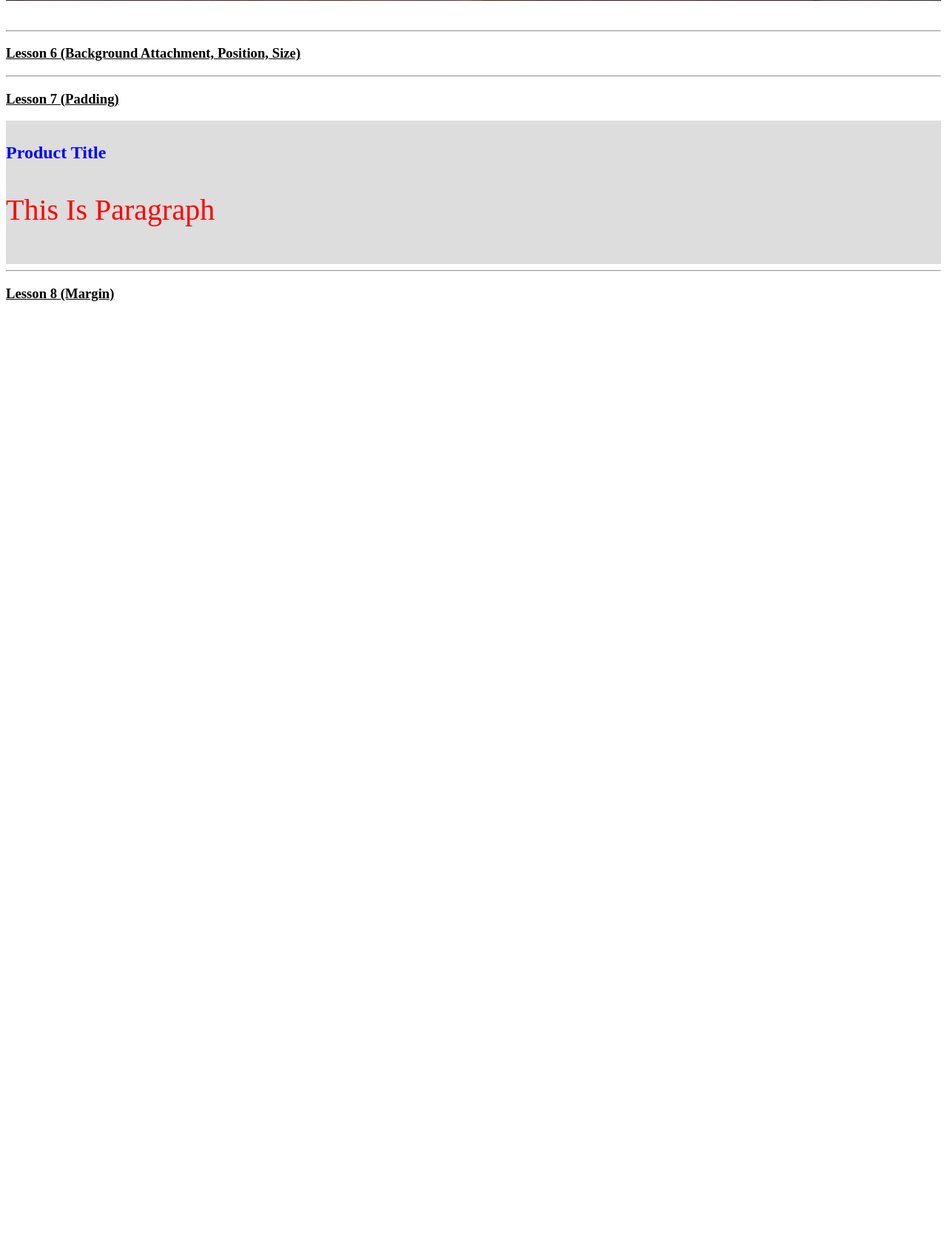
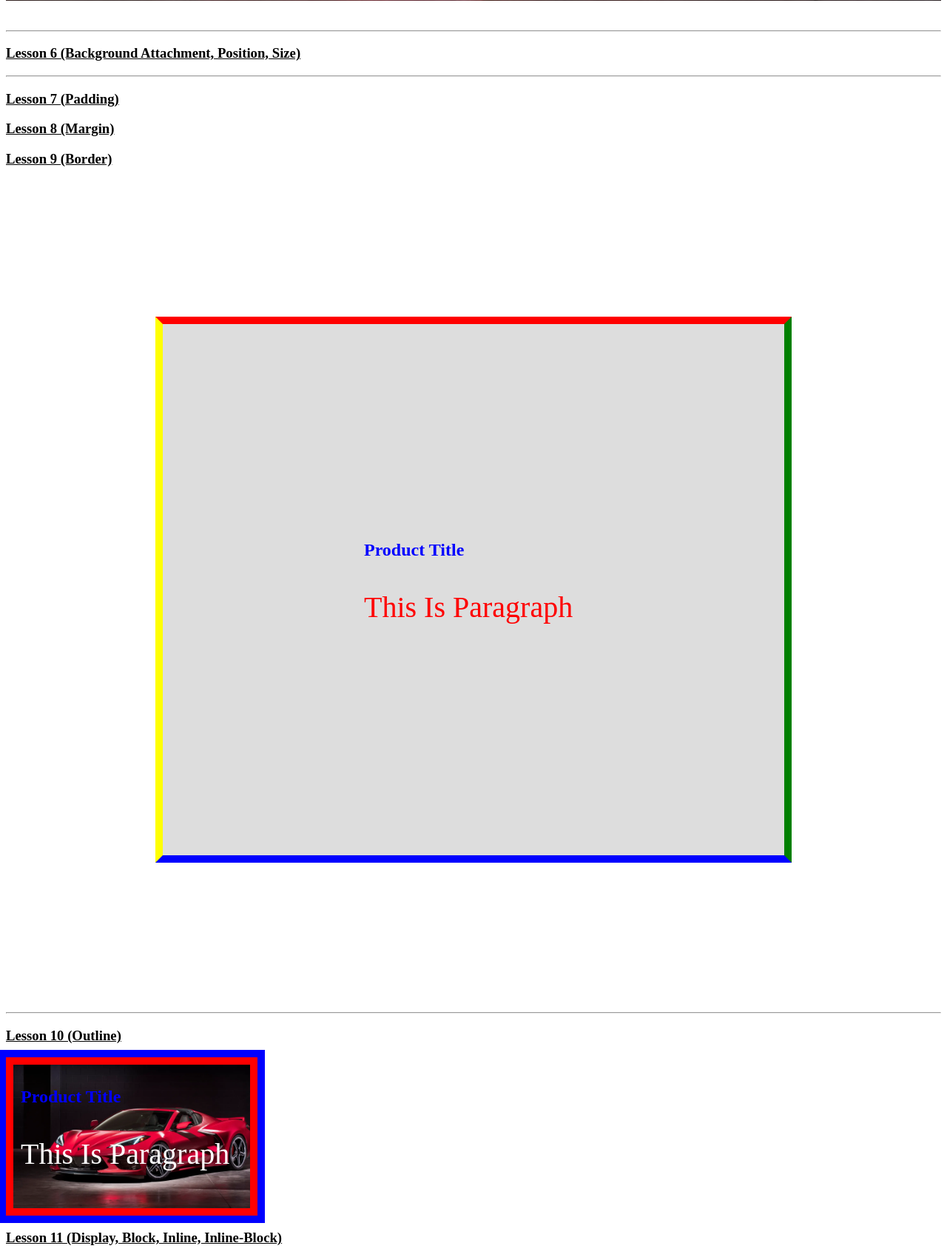
Before and after one commit to HassanElmalik/Voyager1, a PHP site: page /CSS_PROJECT/index.html in a window 1280 px wide. Shown: the part 1619-3322 px from the top of the page at 74% size. Before the commit the page ends 2026 px from the top, so only its background shows below. Run offline with PHP 8.4, Linux system fonts and the light colour scheme.

Commit message:
complete CSS Lessons to lesson 11

```diff
--- a/ProgrammingWithElzero/CSS_PROJECT/index.html
+++ b/ProgrammingWithElzero/CSS_PROJECT/index.html
@@ -4,7 +4,7 @@
         <meta charset="UTF-8">
         <title>CSS</title>
         <!-- External Style -->
-        <link rel="stylesheet" href="css/master1.css">
+        <link rel="stylesheet" href="master.css">
         <!-- internal style  -->
         <style>
             .special {
@@ -57,6 +57,8 @@
 
         <!-- ----------------------------------------------------------------------------------- -->
         <h3><u>Lesson 7 (Padding)</u></h3>
+        <h3><u>Lesson 8 (Margin)</u></h3>
+        <h3><u>Lesson 9 (Border)</u></h3>
 
         <!-- padding does not accept a negative value  -->
         <div class="div2">
@@ -66,7 +68,15 @@
         <hr>
 
         <!-- ----------------------------------------------------------------------------------- -->
-        <h3><u>Lesson 8 (Margin)</u></h3>
+        <h3><u>Lesson 10 (Outline)</u></h3>
+
+        <div class="div3">
+            <h2>Product Title</h2>
+            <p>This Is Paragraph</p>
+        </div>
+
+        <!-- ----------------------------------------------------------------------------------- -->
+        <h3><u>Lesson 11 (Display, Block, Inline, Inline-Block)</u></h3>
 
 
 
--- a/ProgrammingWithElzero/CSS_PROJECT/css/master1.css
+++ b/ProgrammingWithElzero/CSS_PROJECT/master.css
@@ -61,8 +61,9 @@
 /* --------------------------------------------------------------------------------- */
 /* Lesson 7 (Padding) */
 
-.div2 p{
-    color: #ff0000;}
+.div2 p {
+    color: #ff0000;
+}
     .div2 {
         background: #ddd;
         /* Top Right Bootom Left */
@@ -81,3 +82,30 @@
     /* padding does not accept a negative value  */
     /* --------------------------------------------------------------------------------- */
     /* Lesson 8 (Margin) */
+
+    .div2 {
+        padding: 21.5%;
+        margin: 16%;
+    }
+    /* --------------------------------------------------------------------------------- */
+    /* Lesson 9 (Border) */
+
+    .div2 {
+        border: 10px solid red;
+        border-width: 10px;
+        border-color: red green blue yellow;
+        border-style: solid;
+    }
+    /* --------------------------------------------------------------------------------- */
+    /* Lesson 10 (Outline) */
+
+
+    .div3 {
+        background-color: #ddd;
+        width: 300px;
+        padding: 10px;
+        border: 10px solid red;
+        outline: 10px solid blue;
+    }
+    /* --------------------------------------------------------------------------------- */
+    /* Lesson 11 (Display, Block, Inline, Inline-Block) */
```
